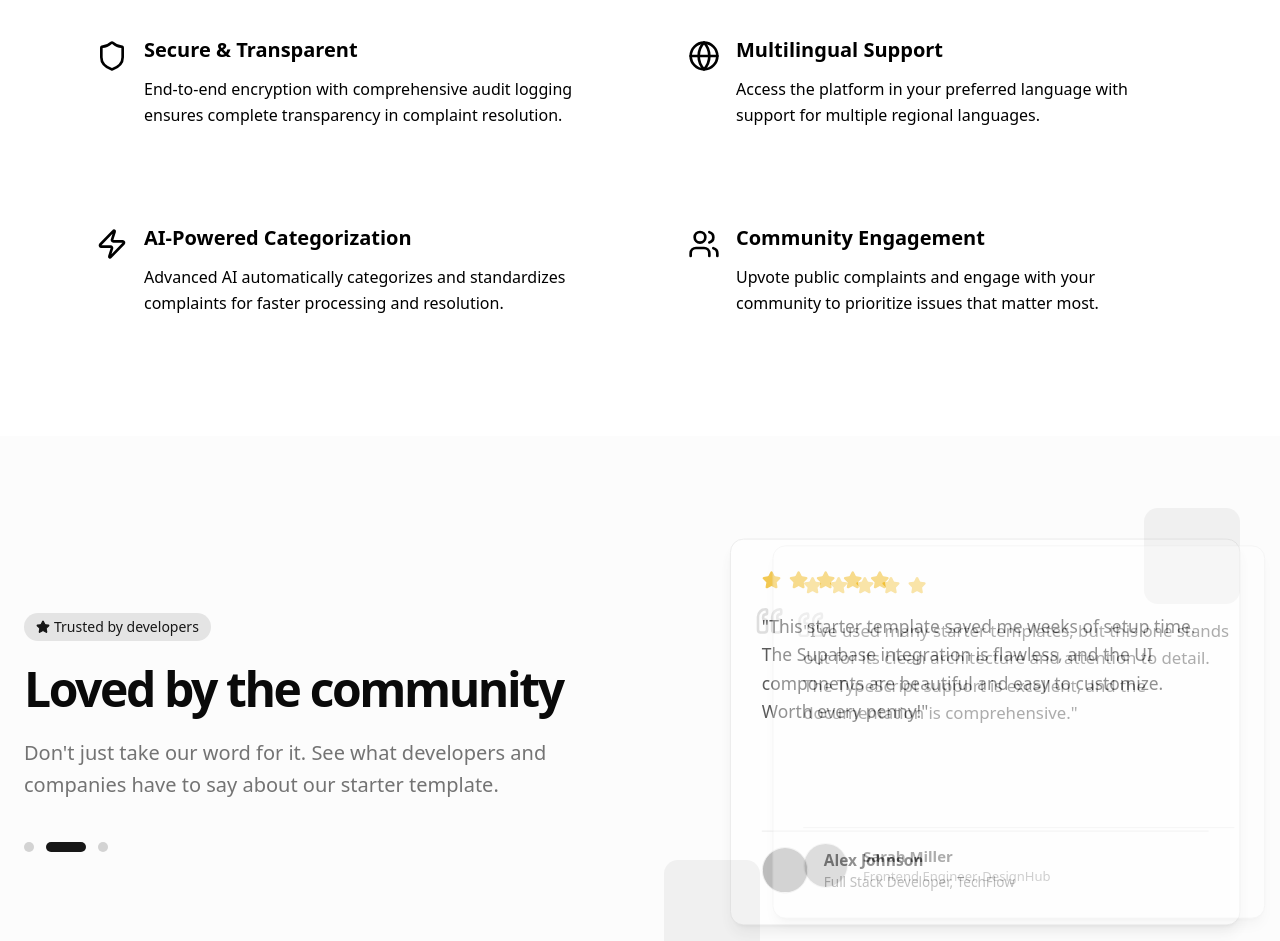
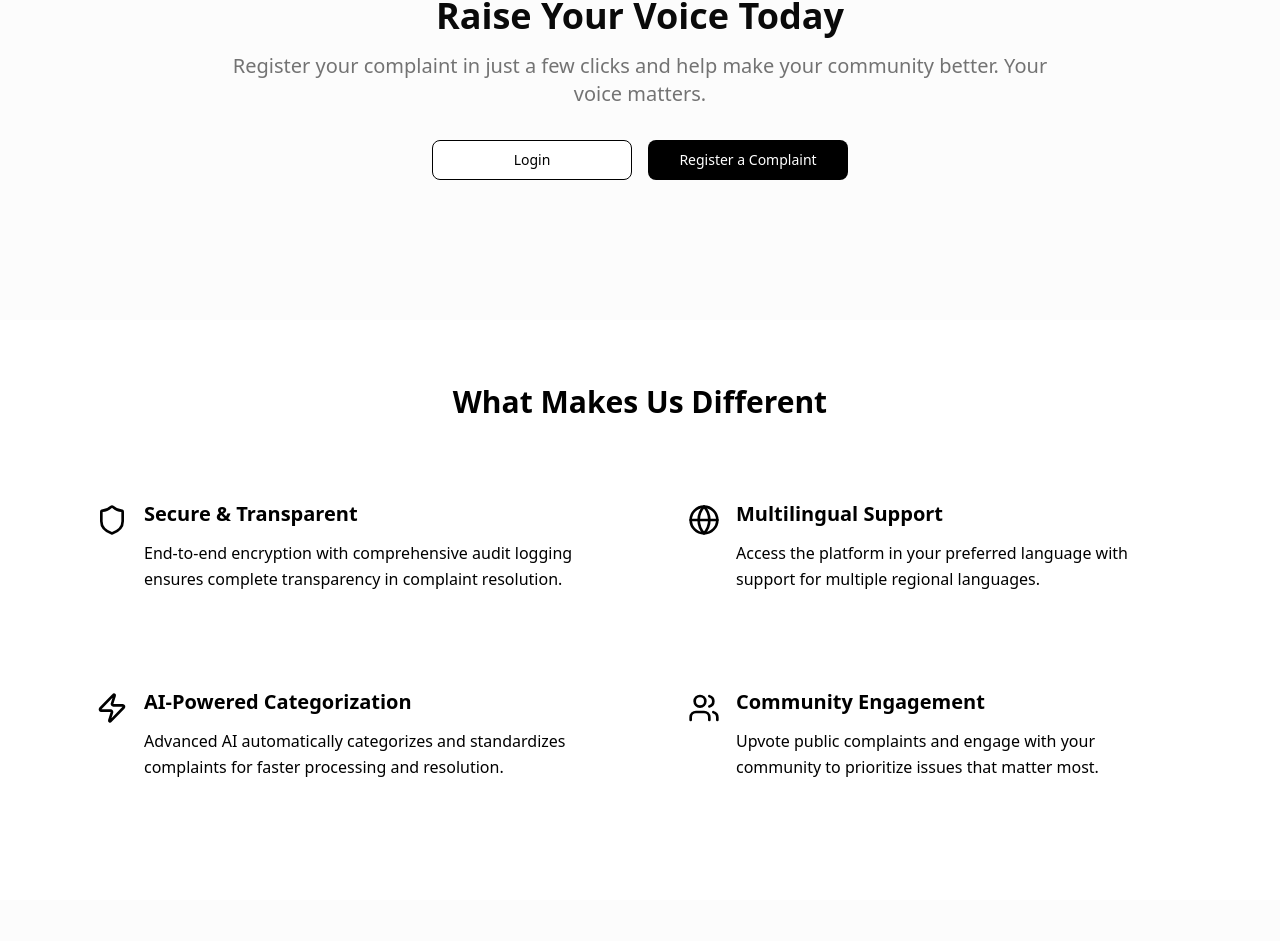
Before and after one commit to theogaditya/gms, a Next.js app in the folder apps/web/user-fe/: page / in a window 1280 px wide. Shown: the part 1856-2797 px from the top of the page. Built offline with nearby package versions, Linux system fonts and the light colour scheme; grey boxes are pictures that could not be loaded.

Commit message:
Fixed Header, Fixed Testimonials, Added TnC

```diff
--- a/apps/web/user-fe/app/(footer)/tc/page.tsx
+++ b/apps/web/user-fe/app/(footer)/tc/page.tsx
@@ -1,8 +1,9 @@
 import { NotFoundPage } from "@/components/ui/404-page-not-found";
+import TermsAndConditions from "@/components/tandc";
 export default function TC() {
   return (
     <div className="flex flex-col items-center justify-center w-full h-full">
-      <NotFoundPage />
+      <TermsAndConditions />
     </div>
   );
 }
--- a/apps/web/user-fe/app/page.tsx
+++ b/apps/web/user-fe/app/page.tsx
@@ -4,8 +4,9 @@ import { useEffect } from "react";
 import { useState, useRef } from "react";
 import {AnimatedTestimonialsBasic} from "@/components/testimony";
 import { Footer7 } from "@/components/ui/footer-7";
-import { Users, Target, Eye, Award, CheckCircle, Shield, Globe, Zap } from 'lucide-react';
+import { Users, Shield, Globe, Zap } from 'lucide-react';
 import { Header1 } from "@/components/ui/header";
+import { Cta } from "@/components/ui/cta";
 
   const features = [
     {
@@ -135,7 +136,8 @@ export default function Home() {
       <br></br>
       <br></br>
       <br></br>
-            <section className="py-16 px-4">
+      <Cta />
+      <section className="py-16 px-4">
         <div className="max-w-6xl mx-auto">
           <h2 className="text-3xl font-bold text-center text-black dark:text-white mb-12">
             What Makes Us Different
@@ -161,6 +163,8 @@ export default function Home() {
           </div>
         </div>
       </section>
+      <div>
+      </div>
       <br></br>
       <AnimatedTestimonialsBasic />
       <Footer7 />
--- a/apps/web/user-fe/components/blocks/animated-testimonials.tsx
+++ b/apps/web/user-fe/components/blocks/animated-testimonials.tsx
@@ -10,11 +10,12 @@ export interface Testimonial {
   id: number
   name: string
   role: string
-  company: string
+  panchayat: string
   content: string
   rating: number
   avatar: string
 }
+
 
 export interface AnimatedTestimonialsProps {
   title?: string
@@ -29,12 +30,10 @@ export interface AnimatedTestimonialsProps {
 
 export function AnimatedTestimonials({
   title = "Loved by the community",
-  subtitle = "Don't just take our word for it. See what developers and companies have to say about our starter template.",
-  badgeText = "Trusted by developers",
+  subtitle = "Hear from citizens and officials who are transforming complaints into constructive change through our platform.",
+  badgeText = "Trusted by Citizens",
   testimonials = [],
   autoRotateInterval = 6000,
-  trustedCompanies = [],
-  trustedCompaniesTitle = "Trusted by developers from companies worldwide",
   className,
 }: AnimatedTestimonialsProps) {
   const [activeIndex, setActiveIndex] = useState(0)
@@ -167,7 +166,7 @@ export function AnimatedTestimonials({
                     <div>
                       <h3 className="font-semibold">{testimonial.name}</h3>
                       <p className="text-sm text-muted-foreground">
-                        {testimonial.role}, {testimonial.company}
+                        {testimonial.role}, {testimonial.panchayat}
                       </p>
                     </div>
                   </div>
@@ -180,20 +179,6 @@ export function AnimatedTestimonials({
             <div className="absolute -top-6 -right-6 h-24 w-24 rounded-xl bg-primary/5"></div>
           </motion.div>
         </motion.div>
-
-        {/* Logo cloud */}
-        {trustedCompanies.length > 0 && (
-          <motion.div variants={itemVariants} initial="hidden" animate={controls} className="mt-24 text-center">
-            <h3 className="text-sm font-medium text-muted-foreground mb-8">{trustedCompaniesTitle}</h3>
-            <div className="flex flex-wrap justify-center gap-x-12 gap-y-8">
-              {trustedCompanies.map((company) => (
-                <div key={company} className="text-2xl font-semibold text-muted-foreground/50">
-                  {company}
-                </div>
-              ))}
-            </div>
-          </motion.div>
-        )}
       </div>
     </section>
   )
--- /dev/null
+++ b/apps/web/user-fe/components/tandc.tsx
@@ -0,0 +1,63 @@
+// app/terms/page.tsx (for Next.js App Router)
+import React from "react";
+
+export default function TermsAndConditions() {
+  return (
+    <main className="max-w-4xl mx-auto px-4 py-12 text-m leading-relaxed text-foreground">
+      <h1 className="text-3xl font-bold text-foreground mb-4">Terms of Service</h1>
+      <p className="mb-8">Last updated: 04/24/2025</p>
+
+      <h2 className="text-xl font-semibold text-foreground mb-2">1. Introduction</h2>
+      <p className="mb-6">
+        These Terms of Service ("Terms") govern your access to and use of SwarajDesk, a platform operated by SwarajDesk
+        Admins. By using our platform, you agree to these Terms. SwarajDesk is a complaint management system designed to
+        help citizens report, track, and resolve grievances across various categories.
+      </p>
+
+      <h2 className="text-xl font-semibold text-foreground mb-2">2. Intellectual Property Rights</h2>
+      <p className="mb-6">
+        All content and features on SwarajDesk, including platform architecture, chatbot guidance, tracking UI,
+        community features, and documentation, are the intellectual property of SwarajDesk and its contributors. You may
+        not reuse or distribute any content without permission.
+      </p>
+
+      <h2 className="text-xl font-semibold text-foreground mb-2">3. Prohibited Activities</h2>
+      <ul className="list-disc list-inside mb-6 space-y-2">
+        <li>Scraping or automated data collection from SwarajDesk without written consent.</li>
+        <li>
+          Using SwarajDesk content or data to train AI or ML models without explicit permission.
+        </li>
+        <li>Redistributing or licensing platform content or metadata.</li>
+        <li>
+          Republishing complaint data, user submissions, or media without authorization.
+        </li>
+        <li>
+          Sharing platform components externally without referencing SwarajDesk’s original source.
+        </li>
+        <li>Bypassing or tampering with system-level protections or moderation tools.</li>
+      </ul>
+
+      <h2 className="text-xl font-semibold text-foreground mb-2">4. Enforcement</h2>
+      <ul className="list-disc list-inside mb-6 space-y-2">
+        <li>We may suspend or restrict access for violations of these Terms.</li>
+        <li>Legal action may be taken against abuse or misuse of the platform.</li>
+        <li>We reserve the right to remove content that violates policies without prior notice.</li>
+      </ul>
+
+      <h2 className="text-xl font-semibold text-foreground mb-2">5. Changes to Terms</h2>
+      <p className="mb-6">
+        We may update these Terms from time to time. Changes will take effect upon being posted to SwarajDesk. Your
+        continued use of the platform indicates acceptance of the new Terms.
+      </p>
+
+      <h2 className="text-xl font-semibold text-foreground mb-2">6. Contact Information</h2>
+      <p>
+        For any questions or concerns about these Terms, please contact:
+        <br />
+        SwarajDesk Admin Team
+        <br />
+        Email: support@swarajdesk.in
+      </p>
+    </main>
+  );
+}
--- a/apps/web/user-fe/components/testimony.tsx
+++ b/apps/web/user-fe/components/testimony.tsx
@@ -8,36 +8,35 @@ export function AnimatedTestimonialsBasic() {
       testimonials={[
         {
           id: 1,
-          name: "Alex Johnson",
-          role: "Full Stack Developer",
-          company: "TechFlow",
+          name: "Rajesh Kumar",
+          role: "Ward Member",
+          panchayat: "Shivpur Panchayat",
           content:
-            "This starter template saved me weeks of setup time. The Supabase integration is flawless, and the UI components are beautiful and easy to customize. Worth every penny!",
+            "Earlier, tracking complaints was a manual hassle. This system has made everything digital, transparent, and fast. Citizens are finally seeing real-time updates on their issues.",
           rating: 5,
-          avatar: "https://randomuser.me/api/portraits/men/32.jpg",
+          avatar: "https://ui-avatars.com/api/?name=Rajesh+Kumar&background=0D8ABC&color=fff",
         },
         {
           id: 2,
-          name: "Sarah Miller",
-          role: "Frontend Engineer",
-          company: "DesignHub",
+          name: "Meena Kumari",
+          role: "Citizen",
+          panchayat: "Lakshmi Nagar Panchayat",
           content:
-            "I've used many starter templates, but this one stands out for its clean architecture and attention to detail. The TypeScript support is excellent, and the documentation is comprehensive.",
+            "I submitted a sanitation complaint and got updates at every step. It was resolved in just a few days. This system makes us feel like our voices matter.",
           rating: 5,
-          avatar: "https://randomuser.me/api/portraits/women/44.jpg",
+          avatar: "https://ui-avatars.com/api/?name=Meena+Kumari&background=F39C12&color=fff",
         },
         {
           id: 3,
-          name: "Michael Chen",
-          role: "Product Manager",
-          company: "InnovateLabs",
+          name: "Amit Sharma",
+          role: "Sarpanch",
+          panchayat: "Rajgarh Panchayat",
           content:
-            "Our team was able to launch our MVP in record time thanks to this template. The authentication flow and user management features worked right out of the box. Highly recommended!",
+            "With this system, we’ve built more trust in our governance. People feel heard and respected, and the automatic notifications are a big hit among villagers.",
           rating: 5,
-          avatar: "https://randomuser.me/api/portraits/men/46.jpg",
-        },
+          avatar: "https://ui-avatars.com/api/?name=Amit+Sharma&background=27AE60&color=fff",
+        }
       ]}
-      trustedCompanies={["Google", "Microsoft", "Airbnb", "Spotify", "Netflix"]}
     />
   );
 }
--- /dev/null
+++ b/apps/web/user-fe/components/ui/cta.tsx
@@ -0,0 +1,65 @@
+"use client";
+
+import { Button } from "@/components/ui/button";
+
+interface CtaProps {
+  heading?: string;
+  description?: string;
+  buttons?: {
+    primary?: {
+      text: string;
+      url: string;
+    };
+    secondary?: {
+      text: string;
+      url: string;
+    };
+  };
+}
+
+export const Cta = ({
+  heading = "Raise Your Voice Today",
+  description = "Register your complaint in just a few clicks and help make your community better. Your voice matters.",
+  buttons = {
+    primary: {
+      text: "Register a Complaint",
+      url: "/register",
+    },
+    secondary: {
+      text: "Login",
+      url: "/auth/login",
+    },
+  },
+}: CtaProps) => {
+  return (
+    <section className="w-full py-35 bg-muted/30 text-center">
+      <div className="px-6 max-w-4xl mx-auto">
+        <h3 className="text-3xl md:text-4xl font-bold mb-4">
+          {heading}
+        </h3>
+        <p className="text-muted-foreground text-lg md:text-xl mb-8">
+          {description}
+        </p>
+        <div className="flex flex-col sm:flex-row gap-4 justify-center">
+        {buttons.secondary && (
+            <Button
+            variant="outline"
+            className="sm:min-w-[200px] border-black text-black hover:bg-black hover:text-white"
+            asChild
+            >
+            <a href={buttons.secondary.url}>{buttons.secondary.text}</a>
+            </Button>
+        )}
+        {buttons.primary && (
+            <Button
+            className="sm:min-w-[200px] bg-black text-white hover:bg-white hover:text-black hover:border hover:border-black"
+            asChild
+            >
+            <a href={buttons.primary.url}>{buttons.primary.text}</a>
+            </Button>
+        )}
+        </div>
+      </div>
+    </section>
+  );
+};
--- a/apps/web/user-fe/components/ui/header.tsx
+++ b/apps/web/user-fe/components/ui/header.tsx
@@ -26,7 +26,7 @@ function Header1() {
         },
         {
             title: "Company",
-            description: "Managing a small business today is already tough.",
+            description: "Efficiently handle citizen complaints and improve transparency in local governance.",
             items: [
                 {
                     title: "About us",
@@ -37,7 +37,7 @@ function Header1() {
                     href: "/team",
                 },
                 {
-                    title: "Investors",
+                    title: "Careers",
                     href: "/Careers",
                 },
             ],
@@ -51,10 +51,8 @@ function Header1() {
         const handleScroll = () => {
             const scrollPosition = window.scrollY;
             const viewportHeight = window.innerHeight;
-
             setIsScrolled(scrollPosition > viewportHeight * 0.8);
         };
-
         window.addEventListener('scroll', handleScroll);
         return () => window.removeEventListener('scroll', handleScroll);
     }, []);
@@ -109,7 +107,7 @@ function Header1() {
                     : 'bg-transparent'
             }`}
         >
-            <div className="container relative mx-auto px-4 sm:px-6 lg:px-8">
+            <div className="container relative mx-auto px-4 sm:px-6 lg:px-8 overflow-visible">
                 <div className="flex items-center justify-between h-16 lg:h-20">
                     {/* Logo */}
                     <p className={`font-semibold text-lg transition-colors ${
@@ -151,12 +149,8 @@ function Header1() {
                                                 <NavigationMenuContent className="!w-[450px] p-4 bg-white dark:bg-gray-900 border border-gray-200 dark:border-gray-700">
                                                     <div className="flex flex-col lg:grid grid-cols-2 gap-4">
                                                         <div className="flex flex-col h-full justify-between">
-                                                            <div className="flex flex-col">
                                                             <p className="text-base font-medium text-gray-900 dark:text-white">{item.title}</p>
-                                                                <p className="text-muted-foreground text-sm mt-1">
-                                                                    {item.description}
-                                                                </p>
-                                                            </div>
+                                                            <p className="text-muted-foreground text-sm mt-1">{item.description}</p>
                                                         </div>
                                                         <div className="flex flex-col text-sm h-full justify-end space-y-1">
                                                             {item.items?.map((subItem) => (
@@ -183,20 +177,20 @@ function Header1() {
                     {/* Desktop Auth Buttons */}
                     <div className="hidden md:flex items-center space-x-3">
                         <Button className="p-4" onClick={() => window.location.href = '/auth/login'}>
-                            Login In
+                            Sign In
                         </Button>
-                        <Button className="p-4" onClick={()=>{window.location.href = '/auth/signup'}}>
+                        <Button className="p-4" onClick={() => window.location.href = '/auth/signup'}>
                             Sign Up
                         </Button>
                     </div>
 
                     {/* Mobile Menu Button */}
-                    <div className="flex items-center space-x-3 lg:hidden">
+                    <div className="flex items-center lg:hidden">
                         <Button
                             variant="ghost"
                             size="sm"
                             onClick={() => setIsMenuOpen(!isMenuOpen)}
-                            className={`p-2 transition-colors ${
+                            className={`p-2 z-50 transition-colors ${
                                 isScrolled
                                     ? 'text-gray-700 dark:text-gray-300 hover:bg-gray-100 dark:hover:bg-gray-800'
                                     : 'text-white hover:bg-white/10'
@@ -207,9 +201,14 @@ function Header1() {
                     </div>
                 </div>
 
+                {/* Backdrop */}
+                {isMenuOpen && (
+                    <div className="fixed inset-0 bg-black/30 z-40" onClick={() => setIsMenuOpen(false)} />
+                )}
+
                 {/* Mobile Navigation Menu */}
                 {isMenuOpen && (
-                    <div className={`lg:hidden absolute top-full left-0 right-0 mt-1 py-4 px-4 rounded-lg shadow-lg border transition-all ${
+                    <div className={`lg:hidden absolute top-full left-0 right-0 z-50 mt-1 py-4 px-4 rounded-lg shadow-lg border transition-all ${
                         isScrolled
                             ? 'bg-white dark:bg-gray-900 border-gray-200 dark:border-gray-700'
                             : 'bg-white/95 dark:bg-gray-900/95 backdrop-blur-md border-white/20 dark:border-gray-700/20'
@@ -222,10 +221,10 @@ function Header1() {
 
                         {/* Mobile Auth Buttons */}
                         <div className="flex flex-col space-y-2 mt-6 pt-6 border-t border-gray-200 dark:border-gray-700">
-                            <Button variant="outline" className="w-full">
+                            <Button variant="outline" className="w-full" onClick={() => window.location.href = '/auth/login'}>
                                 Sign In
                             </Button>
-                            <Button className="w-full">
+                            <Button className="w-full" onClick={() => window.location.href = '/auth/signup'}>
                                 Sign Up
                             </Button>
                         </div>
```
Also changed, not shown: 2 other files (tests, documents, lock files or other folders). Lines whose indentation alone changed are shown as unchanged.
